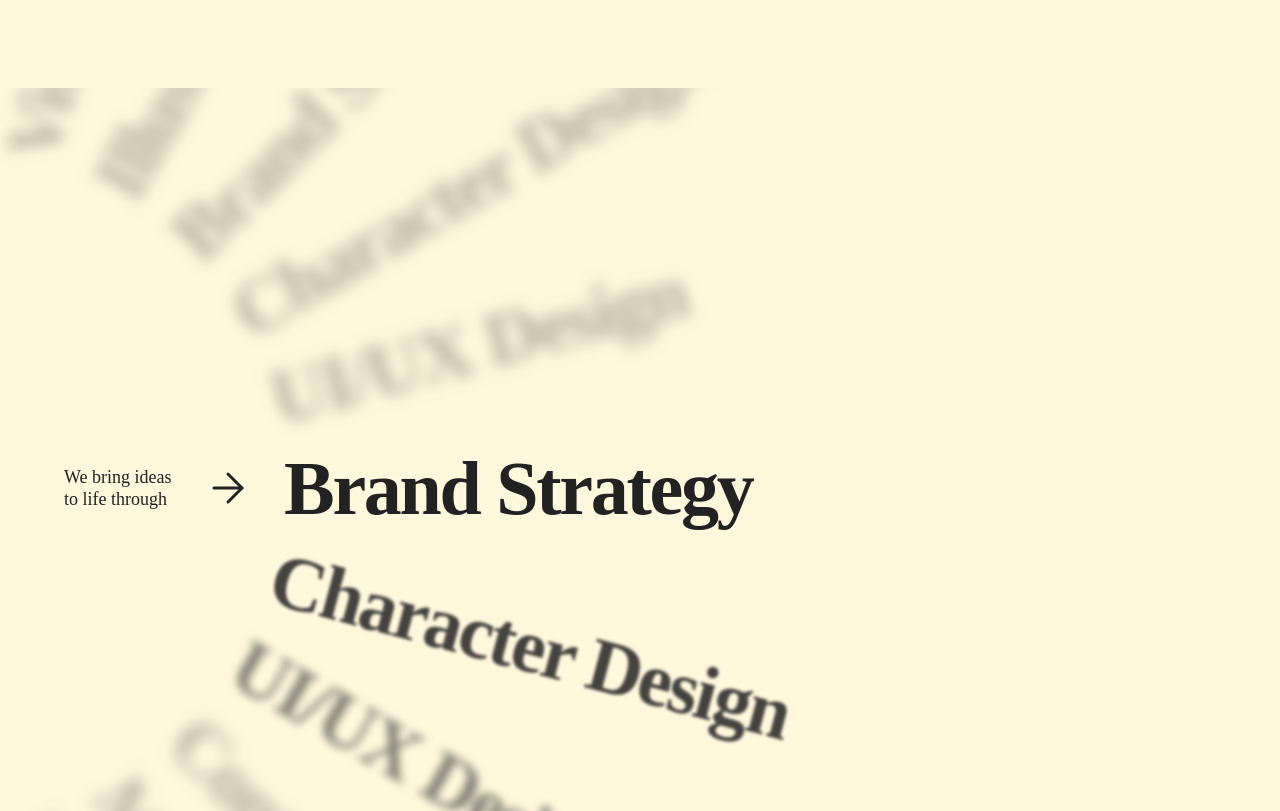
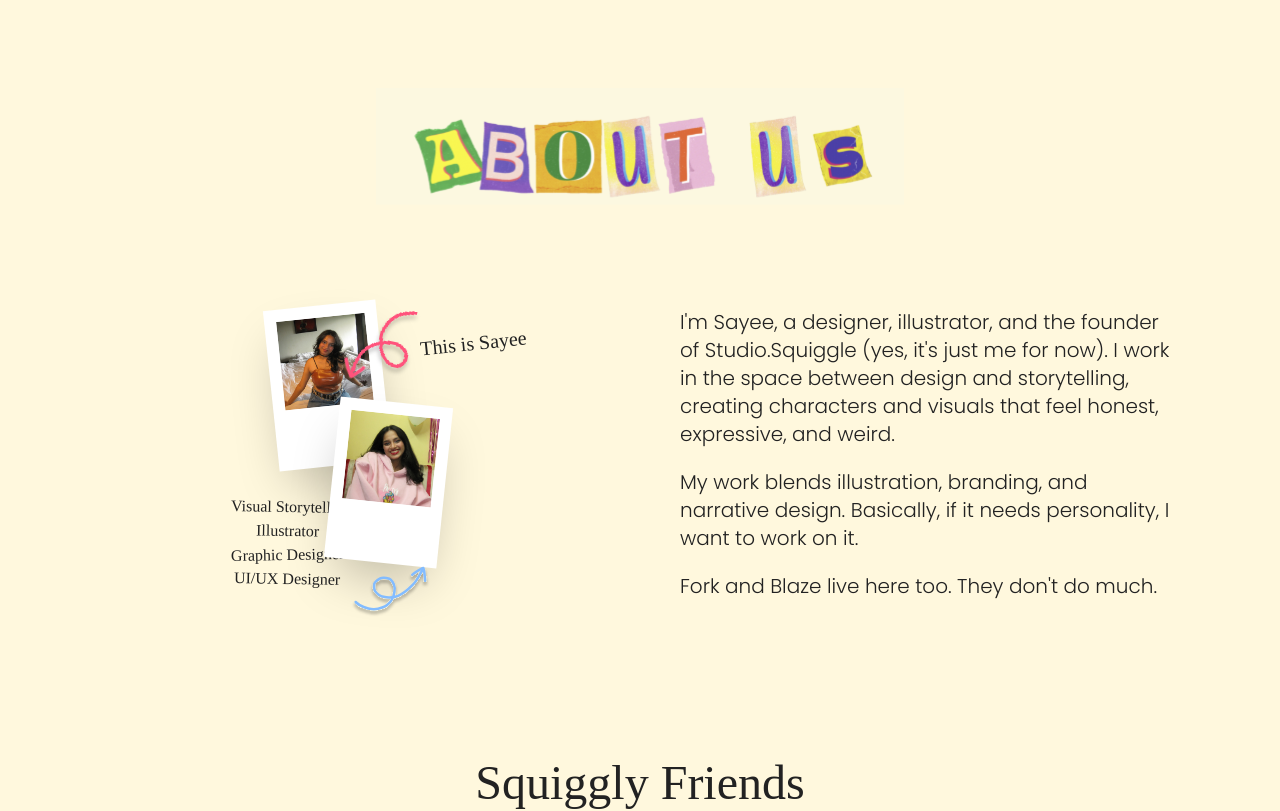
Before and after one commit to dazkool223/studio-squiggle, a Next.js app: page / in a window 1280 px wide. Shown: the part 2252-3063 px from the top of the page. Built offline with nearby package versions, Linux system fonts and the light colour scheme.

Commit message:
remove duplicate

```diff
--- a/app/page.tsx
+++ b/app/page.tsx
@@ -3,7 +3,6 @@ import { Footer } from "@/components/footer";
 import { Hero } from "@/components/hero";
 import { Portfolio } from "@/components/portfolio";
 import { HowWeRollCarousel } from "@/components/roll/how-we-roll";
-import Support from "@/components/support/support";
 import Services from "@/components/support/support";
 
 export default function Home() {
@@ -12,7 +11,6 @@ export default function Home() {
       <Hero />
       <HowWeRollCarousel />
       <Portfolio />
-      <Support />
       <AboutUs />
       <Services />
       <Footer />
```
